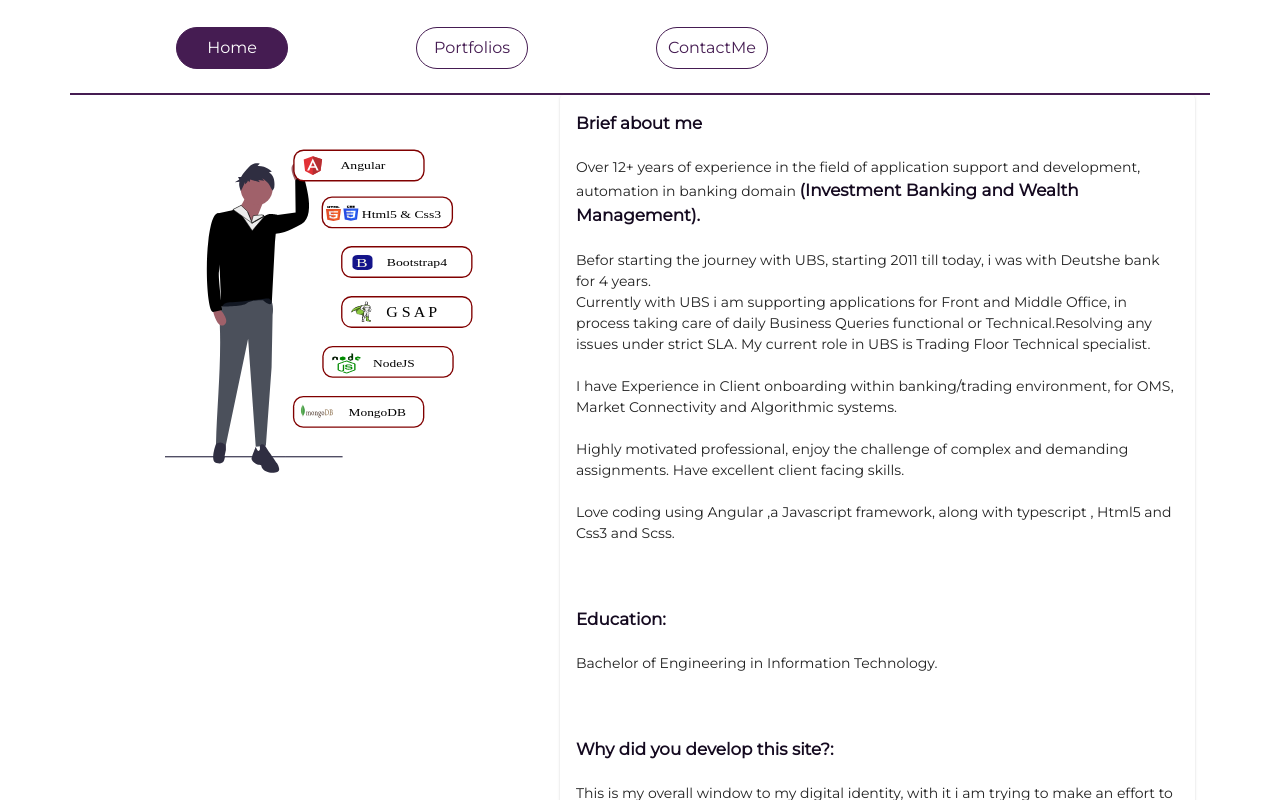
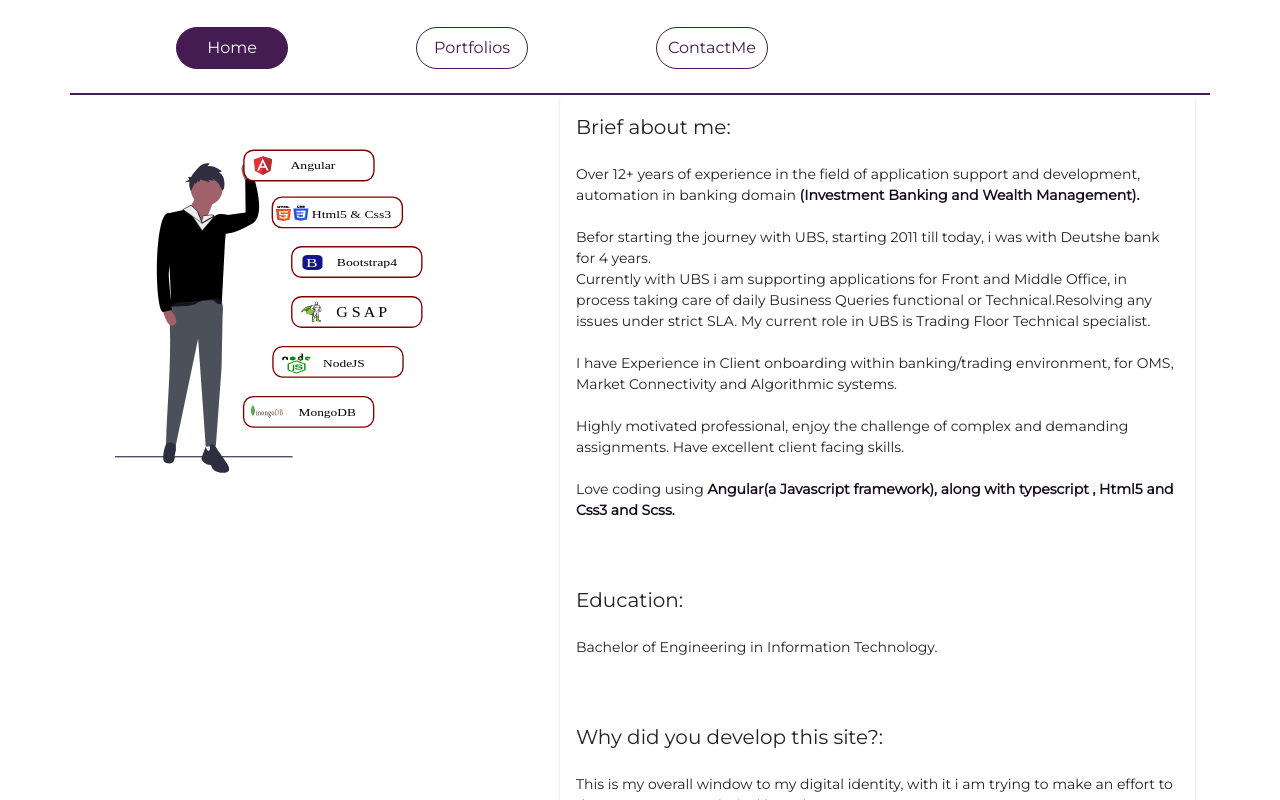
Before and after one commit to sandeepbrahma/bs4angmat, an Angular app: page / in a window 1280 px wide. Shown: the top 800 px of the page. Built offline with nearby package versions, Linux system fonts and the light colour scheme.

Commit message:
adding some text frmat

```diff
--- a/src/app/app.component.html
+++ b/src/app/app.component.html
@@ -62,7 +62,7 @@
 
   <div class="_main row">
 
-    <div class="col-12 col-md-5">
+    <div class="col-12 col-md-5 avatar">
       <!-- <div class="col-12 col-md-1"> -->
       <!-- <svg class='devAvatar' mlns:dc="http://purl.org/dc/elements/1.1/" xmlns:cc="http://creativecommons.org/ns#"
           xmlns:rdf="http://www.w3.org/1999/02/22-rdf-syntax-ns#" xmlns:svg="http://www.w3.org/2000/svg"
--- a/src/app/app.component.scss
+++ b/src/app/app.component.scss
@@ -120,6 +120,11 @@
   margin-top: 1rem;
   max-height: 25rem;
   max-width: 20rem;
+  margin-left: -50px;
+  // border: 1px solid green;
+  // text-align: center;
+  // margin-right: 13px;;
+  // padding: 2rem;
   // background-color: rgb(99, 20, 173);
 }
 
--- a/src/app/pages/me/me.component.html
+++ b/src/app/pages/me/me.component.html
@@ -2,7 +2,7 @@
     <mat-card @items class="col-12">
 
         <mat-card-content>
-            <strong>Brief about me</strong><br><br>
+            <h2>Brief about me:</h2><br>
             Over 12+ years of experience in the field of application support and development, automation in
             banking domain
             <strong>(Investment Banking and Wealth Management).</strong>
@@ -20,16 +20,20 @@
             Highly motivated professional, enjoy the challenge of complex and demanding assignments. Have excellent
             client facing skills.
             <br><br>
-            Love coding using Angular ,a Javascript framework, along with typescript , Html5 and Css3 and Scss.
+            Love coding using <strong>Angular(a Javascript framework), along with typescript , Html5 and Css3 and Scss.</strong>
             <br><br><br><br>
-            <strong>Education:</strong><br><br>
+            <h2>Education:</h2><br>
             Bachelor of Engineering in Information Technology.
             <br><br><br><br>
-            <strong>Why did you develop this site?:</strong><br><br>
+            <h2>Why did you develop this site?:</h2><br>
             This is my overall window to my digital identity, with it i am trying to make an effort to demonstrate my
             technical knowhow.
-            <br><br>Technology used: Angular(Java script framework) , Typescript, Html5 and Scss , GSAP for annimation,
-            Bootstrap( for responsive layout ).
+            <br><br><strong>Technology used:</strong> Angular, Typescript, Html5 and Scss,
+            GSAP(for
+            annimation),
+            AngularMaterial,
+            Bootstrap(style & responsive layout).
+
 
         </mat-card-content>
     </mat-card>
--- a/src/app/pages/me/me.component.scss
+++ b/src/app/pages/me/me.component.scss
@@ -3,7 +3,12 @@
 }
 
 strong {
-  font-weight: 900;
-  font-size: larger;
+  font-weight: bolder;
   color: rgb(21, 10, 32);
 }
+
+h3,
+h2 {
+  font-family: "Montserrat", sans-serif;
+  margin: 0px;
+}
```
